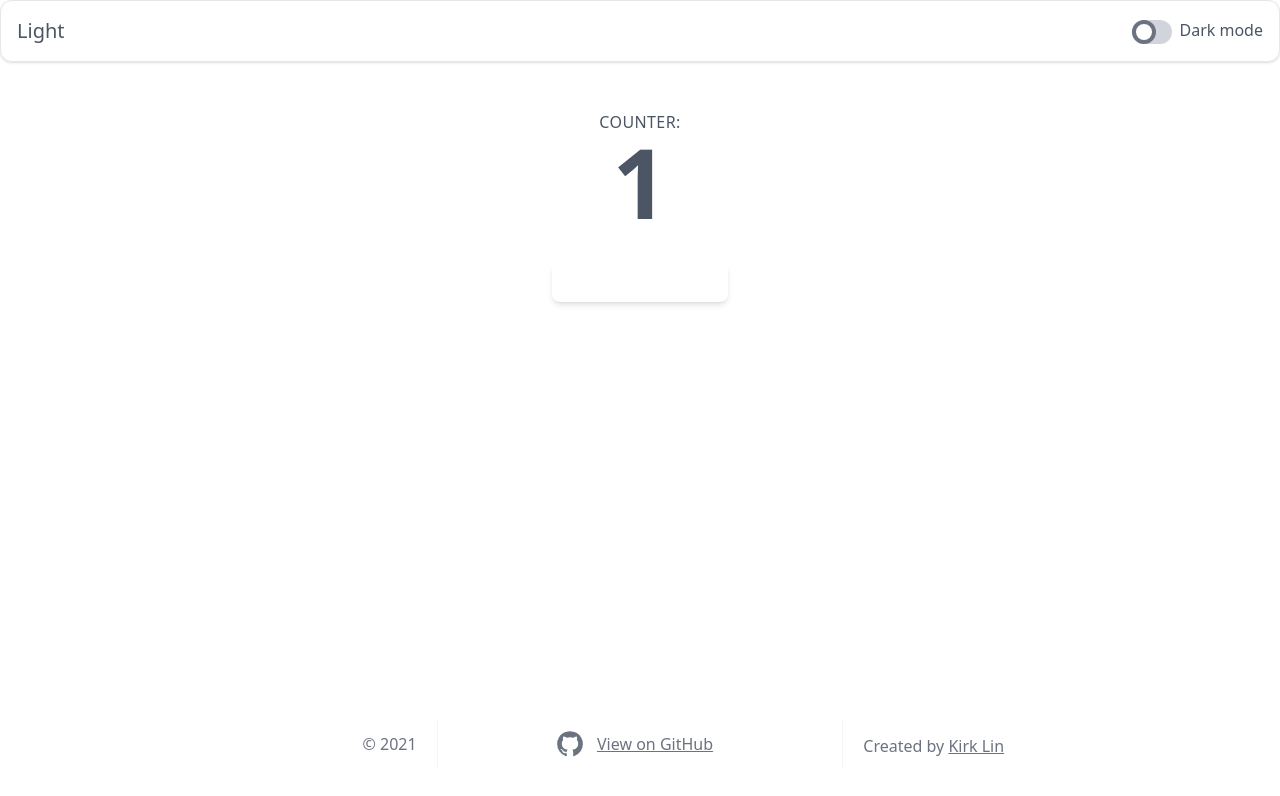
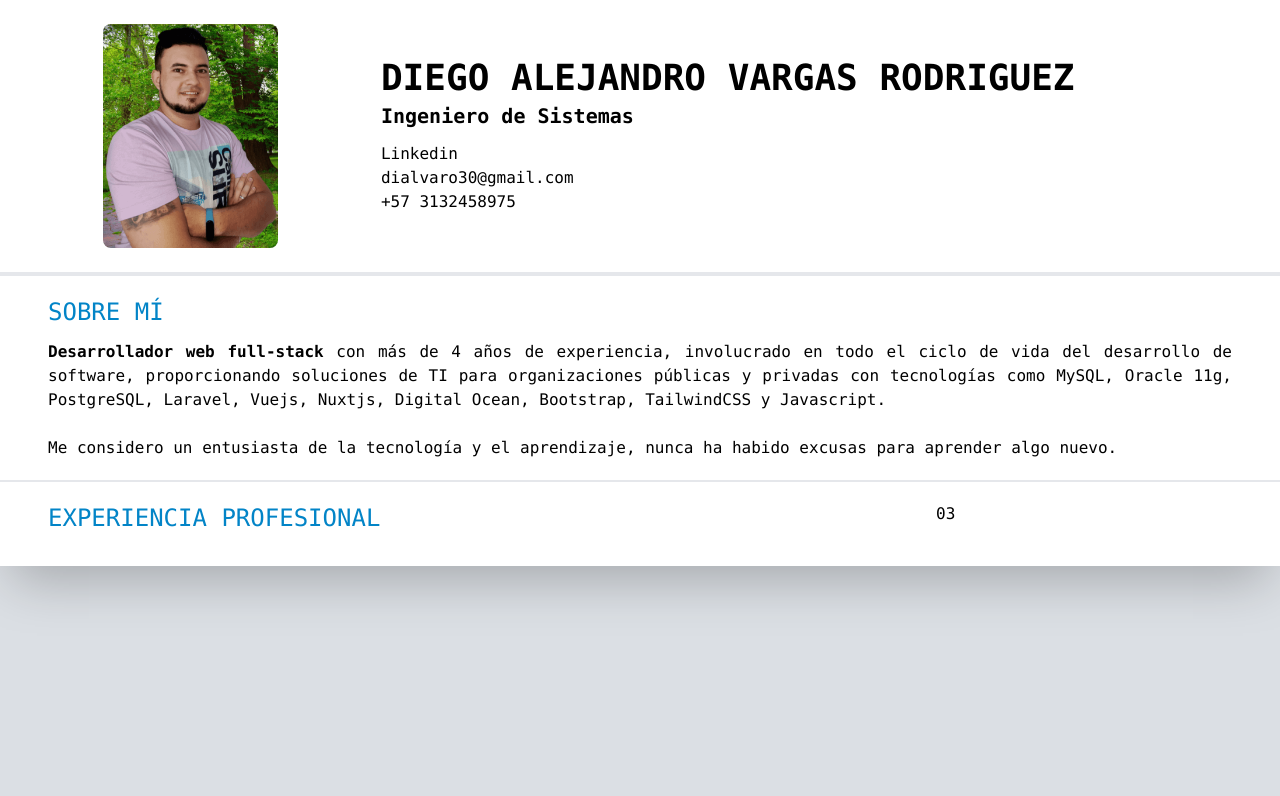
Before and after one commit to luchito93/my-resume-vue, a Vue app: page / in a window 1280 px wide. Shown: the top 796 px of the page. Built offline with nearby package versions, Linux system fonts and the light colour scheme.

Commit message:
add info base

```diff
--- /dev/null
+++ b/src/components/Footer.vue
@@ -0,0 +1,101 @@
+<template>
+  <footer
+    class="
+      absolute
+      bottom-0
+      w-full
+      bg-gray-100
+      px-3
+      py-2
+      text-black text-gray-500
+      transition-colors
+      duration-200
+      dark:bg-gray-900 dark:text-white
+    "
+  >
+    <div class="flex flex-col">
+      <div class="mx-auto mt-7 h-px w-11 rounded-full md:hidden"></div>
+      <div class="mt-4 flex flex-col md:mt-0 md:flex-row">
+        <nav
+          class="
+            flex flex-1 flex-col
+            items-center
+            justify-center
+            border-black
+            dark:border-white
+            md:items-end md:border-r md:pr-5
+          "
+        >
+          <span class=""> © {{ getYear }} </span>
+        </nav>
+        <div class="mx-auto mt-4 h-px w-11 rounded-full md:hidden"></div>
+        <div
+          class="
+            mt-4
+            flex flex-1
+            items-center
+            justify-center
+            border-black
+            dark:border-white
+            md:mt-0 md:border-r
+          "
+        >
+          <a class="hover:text-primary-gray-20" href="https://github.com/Diwarrss/my-resume-vue">
+            <span class="sr-only"> Ver en GitHub </span>
+            <svg
+              xmlns="http://www.w3.org/2000/svg"
+              width="30"
+              height="30"
+              fill="currentColor"
+              class="
+                text-xl
+                transition-colors
+                duration-200
+                hover:text-gray-800
+                dark:hover:text-white
+              "
+              viewBox="0 0 1792 1792"
+            >
+              <path
+                d="M896 128q209 0 385.5 103t279.5 279.5 103 385.5q0 251-146.5 451.5t-378.5 277.5q-27 5-40-7t-13-30q0-3 .5-76.5t.5-134.5q0-97-52-142 57-6 102.5-18t94-39 81-66.5 53-105 20.5-150.5q0-119-79-206 37-91-8-204-28-9-81 11t-92 44l-38 24q-93-26-192-26t-192 26q-16-11-42.5-27t-83.5-38.5-85-13.5q-45 113-8 204-79 87-79 206 0 85 20.5 150t52.5 105 80.5 67 94 39 102.5 18q-39 36-49 103-21 10-45 15t-57 5-65.5-21.5-55.5-62.5q-19-32-48.5-52t-49.5-24l-20-3q-21 0-29 4.5t-5 11.5 9 14 13 12l7 5q22 10 43.5 38t31.5 51l10 23q13 38 44 61.5t67 30 69.5 7 55.5-3.5l23-4q0 38 .5 88.5t.5 54.5q0 18-13 30t-40 7q-232-77-378.5-277.5t-146.5-451.5q0-209 103-385.5t279.5-279.5 385.5-103zm-477 1103q3-7-7-12-10-3-13 2-3 7 7 12 9 6 13-2zm31 34q7-5-2-16-10-9-16-3-7 5 2 16 10 10 16 3zm30 45q9-7 0-19-8-13-17-6-9 5 0 18t17 7zm42 42q8-8-4-19-12-12-20-3-9 8 4 19 12 12 20 3zm57 25q3-11-13-16-15-4-19 7t13 15q15 6 19-6zm63 5q0-13-17-11-16 0-16 11 0 13 17 11 16 0 16-11zm58-10q-2-11-18-9-16 3-14 15t18 8 14-14z"
+              ></path>
+            </svg>
+          </a>
+          <a
+            class="hover:font-semibold m-3 underline"
+            href="https://github.com/Diwarrss/my-resume-vue"
+          >
+            View on GitHub
+          </a>
+        </div>
+
+        <div
+          class="
+            mt-7
+            flex flex-1 flex-col
+            items-center
+            justify-center
+            md:mt-0 md:items-start md:pl-5
+          "
+        >
+          <span class="mt-7 md:mt-1">
+            Creado por
+            <a class="hover:font-semibold underline" href="https://github.com/diwarrss">
+              Diego Vargas
+            </a>
+          </span>
+        </div>
+      </div>
+    </div>
+  </footer>
+</template>
+<script>
+export default {
+  computed: {
+    getYear() {
+      let today = new Date();
+      return today.getFullYear();
+    },
+  },
+};
+</script>
--- a/src/styles/main.scss
+++ b/src/styles/main.scss
@@ -1,3 +1,9 @@
 html.dark {
   background: #22272e;
 }
+html{
+  font-family: ui-monospace, SFMono-Regular, Menlo, Monaco, Consolas, "Liberation Mono", "Courier New", monospace;
+}
+html{
+  background: #dbdfe4;
+}
--- a/src/views/Index.vue
+++ b/src/views/Index.vue
@@ -1,35 +1,66 @@
 <template>
-  <div class="mb-4 rounded-xl bg-gray-100 shadow dark:bg-gray-900">
-    <div
-      class="flex flex-col items-center justify-between rounded-xl border bg-white p-4 dark:border-0 dark:bg-gray-800 md:flex-row"
-    >
-      <p class="mb-2 text-xl font-light text-gray-600 dark:text-gray-200 md:mb-0">
-        {{ isDark ? "Dark" : "Light" }}
-      </p>
-      <div class="flex flex-row flex-wrap items-center justify-center gap-4">
-        <div>
-          <div
-            class="relative mr-2 inline-block w-10 select-none align-middle transition duration-200 ease-in"
+  <div class="relative">
+    <div class="container mx-auto bg-white shadow-2xl">
+      <div class="grid border-b-4 py-6 sm:grid-flow-col sm:grid-rows-1">
+        <div class="row-span-2">
+          <div class="flex justify-center">
+            <img class="h-56 rounded-lg" src="../assets/me.png" alt="me" />
+          </div>
+        </div>
+        <div class="my-auto px-4 text-center sm:col-span-1 sm:px-0 sm:text-left">
+          <h4 class="pb-1 text-2xl font-semibold sm:text-4xl">DIEGO ALEJANDRO VARGAS RODRIGUEZ</h4>
+          <h4 class="mb-3 text-xl font-semibold">Ingeniero de Sistemas</h4>
+          <a href="https://www.linkedin.com/in/diego-vargas-develop/" class="hover:underline">
+            Linkedin
+          </a>
+          <br />
+          <a href="mailto:dialvaro30@gmail.com" class="hover:underline"> dialvaro30@gmail.com </a>
+          <br />
+          <a href="tel:+573132458975" class="hover:underline"> +57 3132458975 </a>
+        </div>
+      </div>
+      <div class="grid border-b-2 py-5 px-4 sm:px-12">
+        <h4
+          class="
+            mb-3 mb-0 mb-2
+            text-center text-xl
+            font-medium
+            uppercase
+            text-sky-600
+            sm:text-left sm:text-2xl
+          "
+        >
+          Sobre mí
+        </h4>
+        <p class="text-justify">
+          <b>Desarrollador web full-stack</b> con más de 4 años de experiencia, involucrado en todo
+          el ciclo de vida del desarrollo de software, proporcionando soluciones de TI para
+          organizaciones públicas y privadas con tecnologías como MySQL, Oracle 11g, PostgreSQL,
+          Laravel, Vuejs, Nuxtjs, Digital Ocean, Bootstrap, TailwindCSS y Javascript. <br /><br />
+          Me considero un entusiasta de la tecnología y el aprendizaje, nunca ha habido excusas para
+          aprender algo nuevo.
+        </p>
+      </div>
+      <div class="flex flex-row px-4 py-5 sm:px-12">
+        <div class="basis-3/4">
+          <h4
+            class="
+              mb-3 mb-0 mb-2
+              text-center text-xl
+              font-medium
+              uppercase
+              text-sky-600
+              sm:text-left sm:text-2xl
+            "
           >
-            <input
-              id="prefix-1"
-              type="checkbox"
-              name="toggle"
-              :checked="isDark"
-              class="absolute right-4 block h-6 w-6 cursor-pointer appearance-none rounded-full border-4 bg-white duration-200 ease-in checked:right-0 checked:bg-blue-600"
-              @click="toggleDark()"
-            /><label
-              for="prefix-1"
-              class="block h-6 cursor-pointer overflow-hidden rounded-full bg-gray-300"
-            ></label>
-          </div>
-          <span class="font-medium text-gray-600 dark:text-gray-200">Dark mode</span>
+            experiencia profesional
+          </h4>
         </div>
+        <div class="basis-1/4">03</div>
       </div>
     </div>
   </div>
-
-  <section>
+  <!-- <section>
     <div class="container mx-auto py-8 text-center">
       <div>
         <p class="text-10xl font-medium uppercase tracking-wide text-gray-600 dark:text-gray-200">
@@ -45,7 +76,26 @@
       <div class="mx-auto mt-4 flex w-52 p-4">
         <button
           type="button"
-          class="w-full rounded-lg bg-white py-2 px-4 text-center text-base font-semibold text-indigo-500 text-white shadow-md transition duration-200 ease-in hover:bg-gray-100 focus:outline-none focus:ring-2 focus:ring-indigo-500 focus:ring-offset-2 focus:ring-offset-indigo-200"
+          class="
+            w-full
+            rounded-lg
+            bg-white
+            py-2
+            px-4
+            text-center text-base
+            font-semibold
+            text-indigo-500 text-white
+            shadow-md
+            transition
+            duration-200
+            ease-in
+            hover:bg-gray-100
+            focus:outline-none
+            focus:ring-2
+            focus:ring-indigo-500
+            focus:ring-offset-2
+            focus:ring-offset-indigo-200
+          "
           @click="appStore.counter.increment()"
         >
           increment
@@ -53,62 +103,57 @@
       </div>
     </div>
   </section>
-  <footer
-    class="text-2 absolute bottom-0 w-full bg-white px-3 py-8 text-gray-500 transition-colors duration-200 dark:bg-gray-800 dark:text-gray-200"
-  >
-    <div class="flex flex-col">
-      <div class="mx-auto mt-7 h-px w-11 rounded-full md:hidden"></div>
-      <div class="mt-4 flex flex-col md:mt-0 md:flex-row">
-        <nav
-          class="flex flex-1 flex-col items-center justify-center border-gray-100 md:items-end md:border-r md:pr-5"
-        >
-          <span class=""> © 2021 </span>
-        </nav>
-        <div class="mx-auto mt-4 h-px w-11 rounded-full md:hidden"></div>
-        <div
-          class="mt-4 flex flex-1 items-center justify-center border-gray-100 md:mt-0 md:border-r"
-        >
-          <a class="hover:text-primary-gray-20" href="https://github.com/kirklin/vite-boot">
-            <span class="sr-only"> View on GitHub </span>
-            <svg
-              xmlns="http://www.w3.org/2000/svg"
-              width="30"
-              height="30"
-              fill="currentColor"
-              class="text-xl transition-colors duration-200 hover:text-gray-800 dark:hover:text-white"
-              viewBox="0 0 1792 1792"
-            >
-              <path
-                d="M896 128q209 0 385.5 103t279.5 279.5 103 385.5q0 251-146.5 451.5t-378.5 277.5q-27 5-40-7t-13-30q0-3 .5-76.5t.5-134.5q0-97-52-142 57-6 102.5-18t94-39 81-66.5 53-105 20.5-150.5q0-119-79-206 37-91-8-204-28-9-81 11t-92 44l-38 24q-93-26-192-26t-192 26q-16-11-42.5-27t-83.5-38.5-85-13.5q-45 113-8 204-79 87-79 206 0 85 20.5 150t52.5 105 80.5 67 94 39 102.5 18q-39 36-49 103-21 10-45 15t-57 5-65.5-21.5-55.5-62.5q-19-32-48.5-52t-49.5-24l-20-3q-21 0-29 4.5t-5 11.5 9 14 13 12l7 5q22 10 43.5 38t31.5 51l10 23q13 38 44 61.5t67 30 69.5 7 55.5-3.5l23-4q0 38 .5 88.5t.5 54.5q0 18-13 30t-40 7q-232-77-378.5-277.5t-146.5-451.5q0-209 103-385.5t279.5-279.5 385.5-103zm-477 1103q3-7-7-12-10-3-13 2-3 7 7 12 9 6 13-2zm31 34q7-5-2-16-10-9-16-3-7 5 2 16 10 10 16 3zm30 45q9-7 0-19-8-13-17-6-9 5 0 18t17 7zm42 42q8-8-4-19-12-12-20-3-9 8 4 19 12 12 20 3zm57 25q3-11-13-16-15-4-19 7t13 15q15 6 19-6zm63 5q0-13-17-11-16 0-16 11 0 13 17 11 16 0 16-11zm58-10q-2-11-18-9-16 3-14 15t18 8 14-14z"
-              ></path>
-            </svg>
-          </a>
-          <a
-            class="hover:text-primary-gray-20 m-3 underline"
-            href="https://github.com/kirklin/vite-boot"
+  <div class="flex flex-row flex-wrap items-center justify-center gap-4">
+        <div>
+          <div
+            class="
+              relative
+              mr-2
+              inline-block
+              w-10
+              select-none
+              align-middle
+              transition
+              duration-200
+              ease-in
+            "
           >
-            View on GitHub
-          </a>
+            <input
+              id="prefix-1"
+              type="checkbox"
+              name="toggle"
+              :checked="isDark"
+              class="
+                absolute
+                right-4
+                block
+                h-6
+                w-6
+                cursor-pointer
+                appearance-none
+                rounded-full
+                border-4
+                bg-white
+                duration-200
+                ease-in
+                checked:right-0 checked:bg-blue-600
+              "
+              @click="toggleDark()"
+            /><label
+              for="prefix-1"
+              class="block h-6 cursor-pointer overflow-hidden rounded-full bg-gray-300"
+            ></label>
+          </div>
+          <span class="font-medium text-gray-600 dark:text-gray-200">Dark mode</span>
         </div>
-
-        <div
-          class="mt-7 flex flex-1 flex-col items-center justify-center md:mt-0 md:items-start md:pl-5"
-        >
-          <span class="mt-7 md:mt-1">
-            Created by
-            <a class="hover:text-primary-gray-20 underline" href="https://github.com/kirklin">
-              Kirk Lin
-            </a>
-          </span>
-        </div>
-      </div>
-    </div>
-  </footer>
+      </div> -->
+  <!-- <Footer /> -->
 </template>
 
 <script setup lang="ts">
+import appStore from "../store";
+import Footer from "../components/Footer.vue";
 import { toggleDark } from "../utils/darkMode";
 import { isDark } from "../utils/darkMode";
-import appStore from "../store";
 </script>
 <style scoped></style>
```
Also changed, not shown: src/assets/me.png (added).
